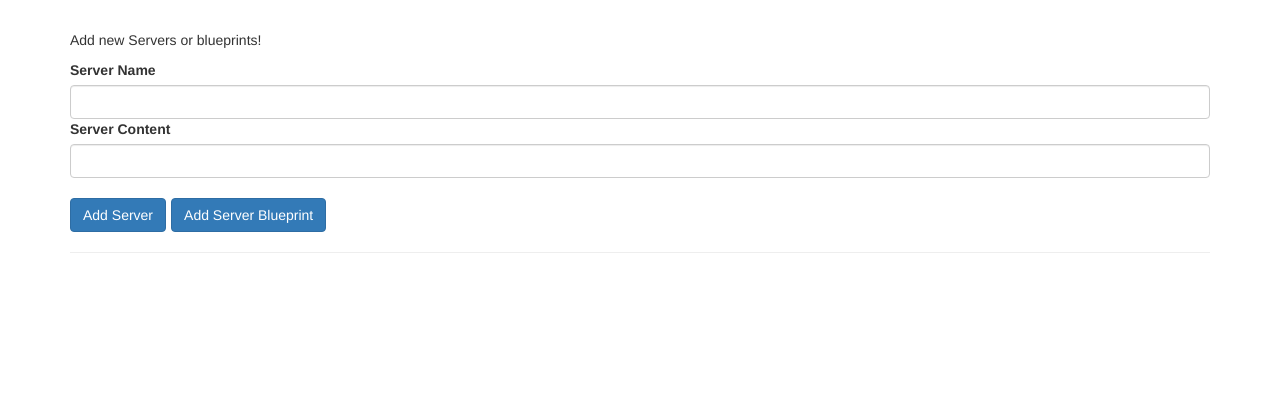
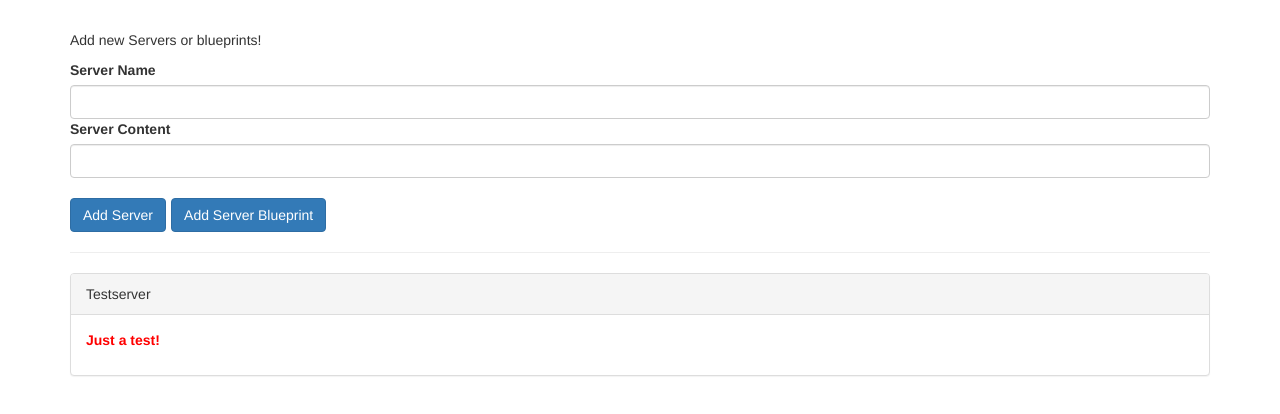
Before and after one commit to pedrobadm7/cmp-databinding-start, an Angular app: page / in a window 1280 px wide. Shown: the top 414 px of the page. Built offline with nearby package versions, Linux system fonts and the light colour scheme.

Commit message:
Binding to Custom Properties

```diff
--- a/src/app/app.component.html
+++ b/src/app/app.component.html
@@ -3,7 +3,19 @@
   <hr>
   <div class="row">
     <div class="col-xs-12">
-      <app-server-element *ngFor='let serverElement of serverElements'></app-server-element>
+      <app-server-element
+        *ngFor='let serverElement of serverElements'
+        [element]='serverElement'
+      ></app-server-element>
     </div>
   </div>
 </div>
+
+  <!-- serverElements.map((serverElement) => {
+    return (
+      <AppServerElement
+        key={serverElement}
+        element={serverElement}
+      />
+    )
+  }) -->
--- a/src/app/app.component.ts
+++ b/src/app/app.component.ts
@@ -6,5 +6,7 @@
   styleUrls: ['./app.component.css'],
 })
 export class AppComponent {
-  serverElements = [];
+  serverElements = [
+    { type: 'server', name: 'Testserver', content: 'Just a test!' },
+  ];
 }
--- a/src/app/cockpit/cockpit.component.ts
+++ b/src/app/cockpit/cockpit.component.ts
@@ -13,18 +13,18 @@
   ngOnInit(): void {}
 
   onAddServer() {
-    this.serverElements.push({
-      type: 'server',
-      name: this.newServerName,
-      content: this.newServerContent,
-    });
+    // this.serverElements.push({
+    //   type: 'server',
+    //   name: this.newServerName,
+    //   content: this.newServerContent,
+    // });
   }
 
   onAddBlueprint() {
-    this.serverElements.push({
-      type: 'blueprint',
-      name: this.newServerName,
-      content: this.newServerContent,
-    });
+    // this.serverElements.push({
+    //   type: 'blueprint',
+    //   name: this.newServerName,
+    //   content: this.newServerContent,
+    // });
   }
 }
--- a/src/app/server-element/server-element.component.html
+++ b/src/app/server-element/server-element.component.html
@@ -1,6 +1,5 @@
 <div
-  class="panel panel-default"
-  *ngFor="let element of serverElements">
+  class="panel panel-default">
   <div class="panel-heading">{{ element.name }}</div>
   <div class="panel-body">
     <p>
```
Also changed, not shown: src/app/server-element/server-element.component.ts (+9 -6 lines).
